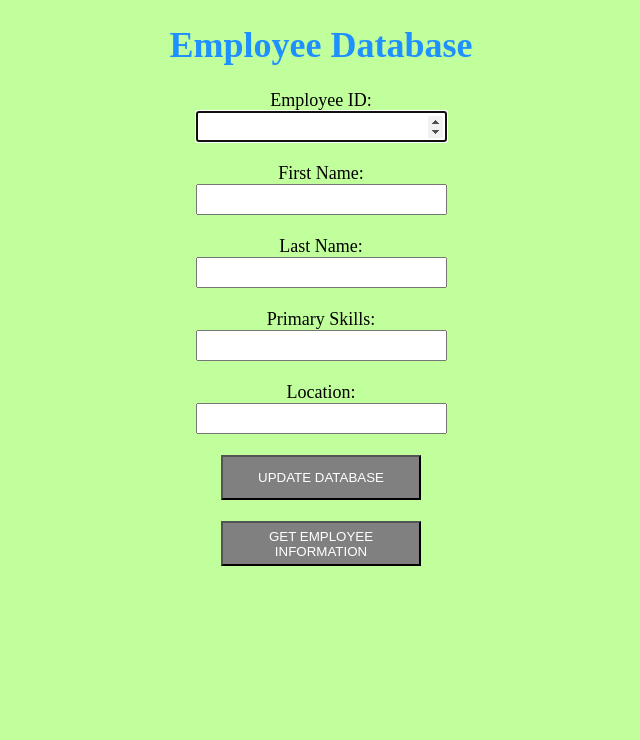
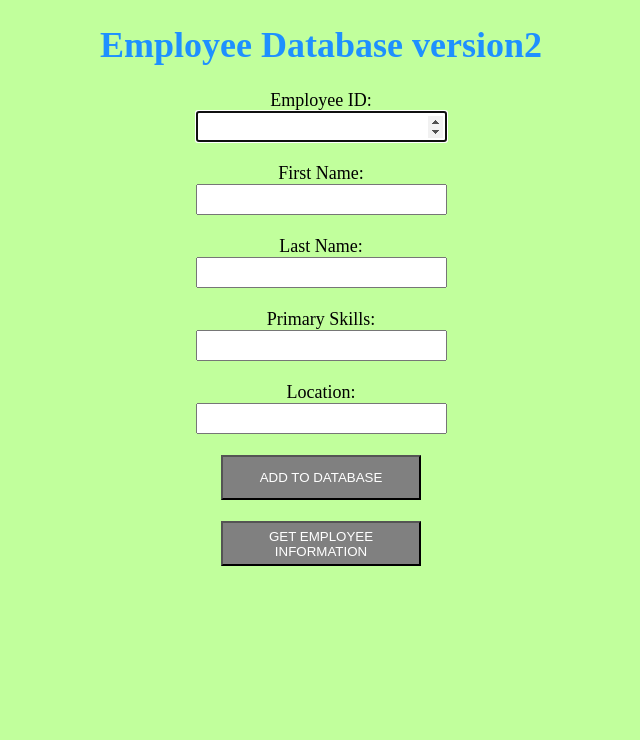
Before and after one commit to 162769228-myseneca/CLO835-Assignment2, a Flask app: page / in a window 1280 px wide. Shown: the top 740 px of the page, without its empty margins (319-959 px from the left). Run offline with Flask 2, Linux system fonts and the light colour scheme.

Commit message:
updating template for version2

```diff
--- a/docker/templates/addemp.html
+++ b/docker/templates/addemp.html
@@ -1,12 +1,12 @@
 <!DOCTYPE html>
 <html>
 <head>
-	<title>Add Employee Information</title>
+	<title>Add Employee Information V2</title>
 </head>
 <center>
 	<font color="black" size="4" style="font-family: avenir">
 
-		<h1 style="color: DodgerBlue">Employee Database</h1>
+		<h1 style="color: DodgerBlue">Employee Database version2</h1>
 		<body style="background: {{ color }};" >
 
 			<form action="/addemp" autocomplete="on" method = "POST" enctype="multipart/form-data">
@@ -23,7 +23,7 @@
 
 		  		Location:<br> <input style="height:25px;font-size:14pt;color:grey;" type="text" name="location"><br><br>
 
-		  		<button type="submit" style="background: grey; height: 45px; width: 200px; color: white; size: 5; font:oblique;">UPDATE DATABASE</button><br><br>
+		  		<button type="submit" style="background: grey; height: 45px; width: 200px; color: white; size: 5; font:oblique;">ADD TO DATABASE</button><br><br>
 		  		<button type="submit" formaction="/getemp" style="background: grey; height: 45px; width: 200px; color:white; font:oblique;">GET EMPLOYEE INFORMATION</button><br><br>
 
 			</form>
--- a/docker/templates/addempoutput.html
+++ b/docker/templates/addempoutput.html
@@ -4,8 +4,8 @@
 <center>
 	<font color="DodgerBlue" size="5" style="font-family: avenir">
 		<body style="background: {{ color }};">
-			<h1>The employee {{ name }} wassuccessfully added to the database</h1><br>
-			<h2>The Employee has been added to the database</h2><br>
+			<h1>The employee {{ name }} was successfully added to the database</h1><br>
+			<h2>The Employee has been added to the database.</h2><br>
 			<h2>{{ name }}</h2><br>
 			<title>Add Emp Output</title>
 			<a href="{{ url_for('home') }}">Back</a>
--- a/docker/templates/getemp.html
+++ b/docker/templates/getemp.html
@@ -1,12 +1,12 @@
 	<!DOCTYPE html>
 <html>
 <head>
-	<title>Get Employee Information</title>
+	<title>Get Employee Information V2</title>
 </head>
 <center>
 	<font color="black" size="5" style="font-family: avenir">
 
-		<h1 style="color: DodgerBlue">Employee Information</h1>
+		<h1 style="color: DodgerBlue">Employee Information is below:</h1>
 
 		<body style="background: {{ color }};">
 
@@ -17,7 +17,7 @@
 		  		Employee ID:<br> <input style="height:25px;font-size:14pt;" type="number" name="emp_id" autofocus size="40"><br><br>
 
 
-		  		<button type="submit" style="background: grey; height: 45px; width: 200px; color: white; size: 5; font:oblique;">FETCH INFO</button><br><br>
+		  		<button type="submit" style="background: grey; height: 45px; width: 200px; color: white; size: 5; font:oblique;">GET INFORMATION</button><br><br>
 
 			</form>
 
--- a/docker/templates/getempoutput.html
+++ b/docker/templates/getempoutput.html
@@ -1,12 +1,12 @@
 <!DOCTYPE html>
 <html>
 <head>
-	<title>Employee Information</title>
+	<title>Employee Information V2</title>
 </head>
 <center>
 	<font color="black" size="5" style="font-family: avenir">
 
-		<h1 style="color: DodgerBlue">Employee Information</h1>
+		<h1 style="color: DodgerBlue">Employee Information in V2</h1>
 
 		<body style="background: {{ color }};">
 
```
